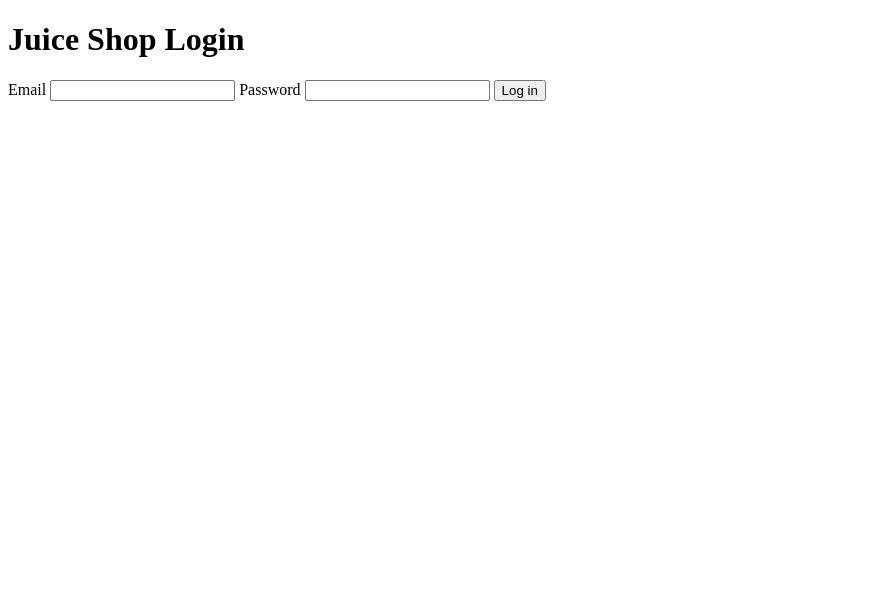
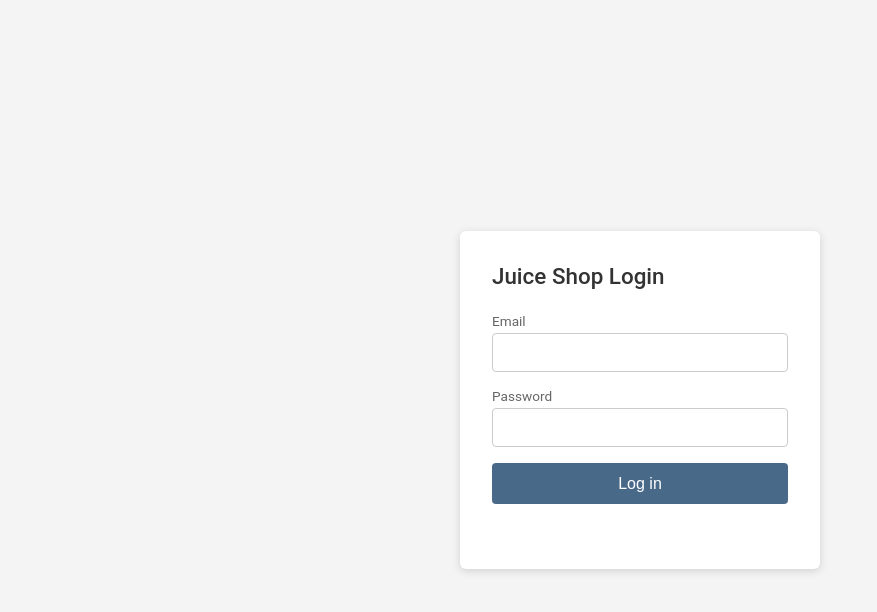
Before and after one commit to harrison-zhu/improved_login, a plain HTML site: page client/index.html in a window 1280 px wide. Shown: the whole page, without its empty margins (0-877 px from the left). Drawn offline with Linux system fonts and the light colour scheme.

Commit message:
Added css (AI generated)

```diff
--- /dev/null
+++ b/client/style.css
@@ -0,0 +1,80 @@
+:root {
+  --bg: #f4f4f4;
+  --card: #ffffff;
+  --ink: #333333;
+  --accent: #496989;
+  --error: #c0392b;
+  --success: #2e7d32;
+}
+
+* { box-sizing: border-box; }
+
+body {
+  margin: 0;
+  min-height: 100vh;
+  display: flex;
+  align-items: center;
+  justify-content: center;
+  font-family: Roboto, "Helvetica Neue", Arial, sans-serif;
+  background: var(--bg);
+  color: var(--ink);
+}
+
+.card {
+  width: 100%;
+  max-width: 360px;
+  margin: 1rem;
+  padding: 2rem;
+  background: var(--card);
+  border-radius: 6px;
+  box-shadow: 0 2px 8px rgba(0, 0, 0, 0.15);
+}
+
+h1 {
+  margin: 0 0 1.5rem;
+  font-size: 1.4rem;
+  font-weight: 500;
+}
+
+label {
+  display: block;
+  margin: 0 0 0.25rem;
+  font-size: 0.85rem;
+  color: #666;
+}
+
+input {
+  width: 100%;
+  margin-bottom: 1rem;
+  padding: 0.6rem 0.75rem;
+  font-size: 1rem;
+  border: 1px solid #ccc;
+  border-radius: 4px;
+}
+
+input:focus {
+  outline: none;
+  border-color: var(--accent);
+}
+
+button {
+  width: 100%;
+  padding: 0.7rem;
+  font-size: 1rem;
+  color: #fff;
+  background: var(--accent);
+  border: none;
+  border-radius: 4px;
+  cursor: pointer;
+}
+
+button:hover { background: #3b566e; }
+
+.message {
+  margin-top: 1rem;
+  font-size: 0.9rem;
+  min-height: 1.2em;
+}
+
+.message.error { color: var(--error); }
+.message.success { color: var(--success); }
```
Also changed, not shown: client/index.html (+12 -12 lines).
